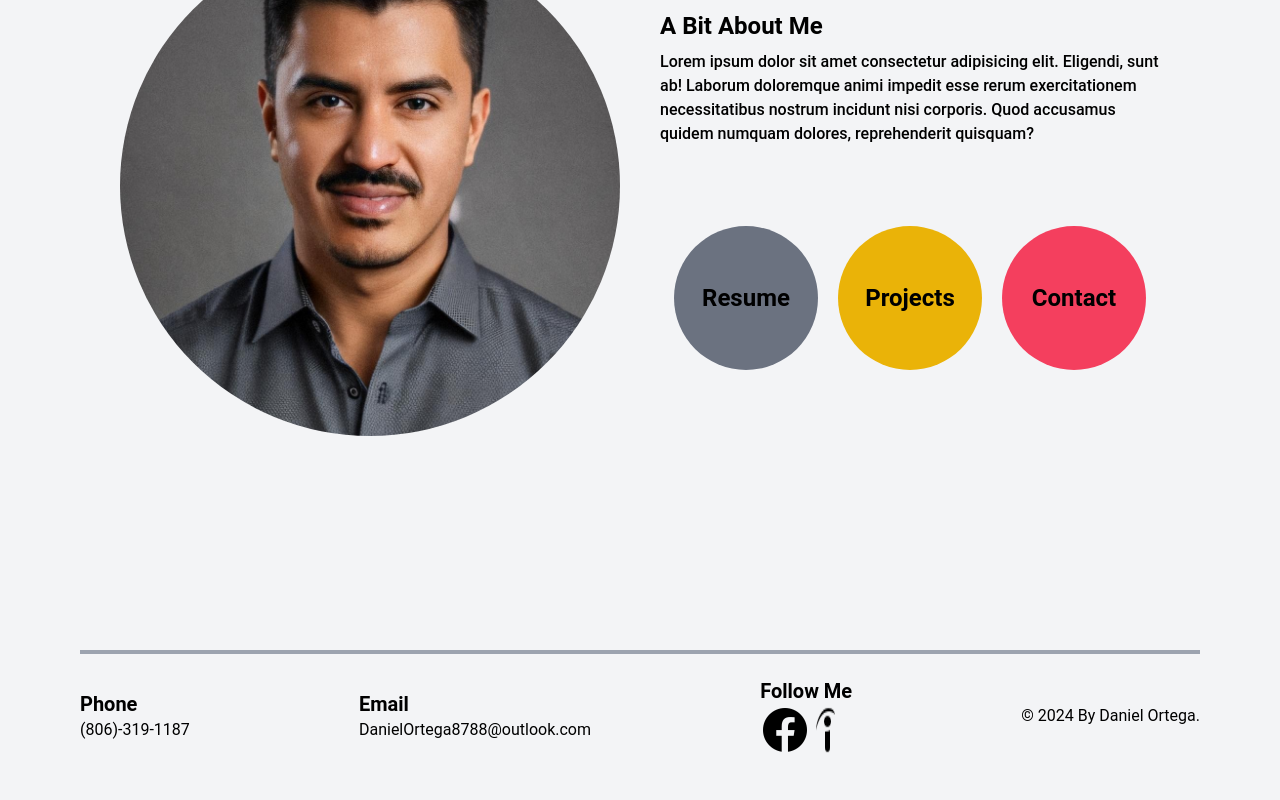
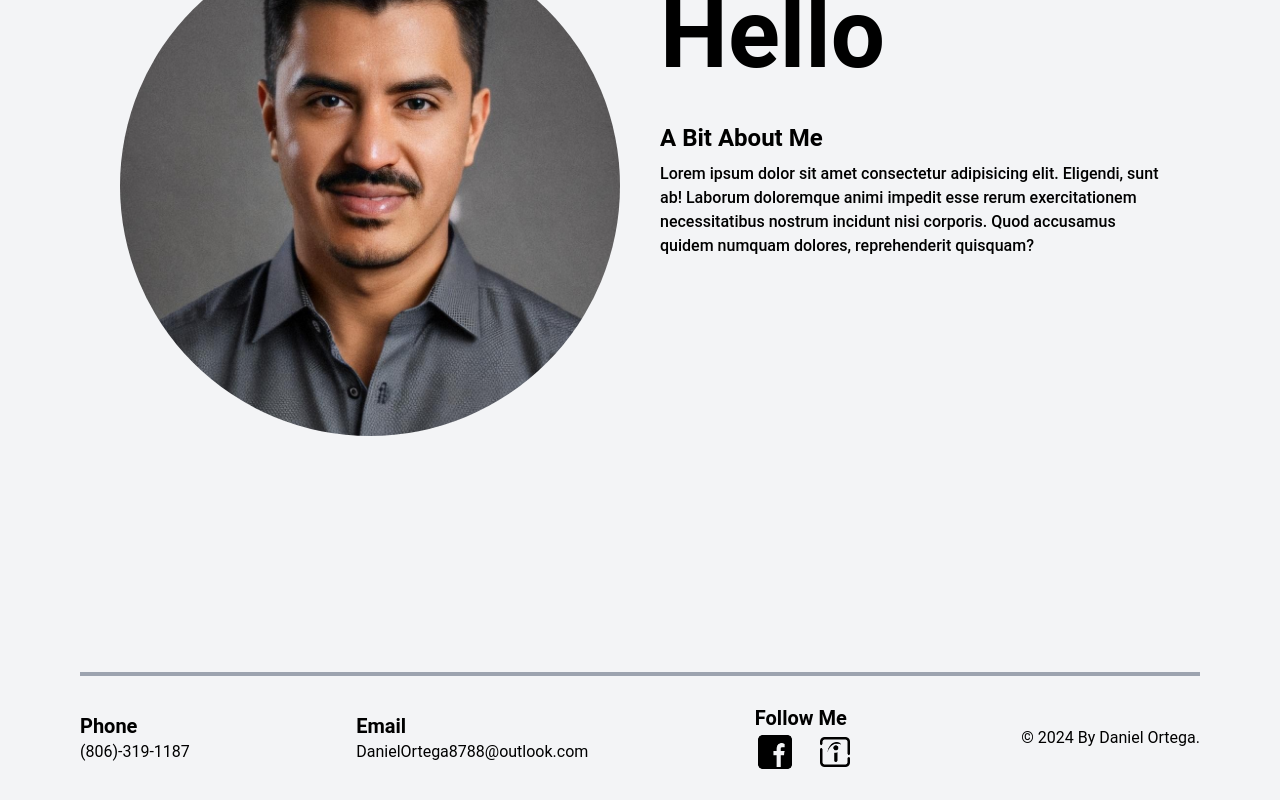
Before and after one commit to Danileson88/personal-website, a React (Vite) app: page / in a window 1280 px wide. Shown: the part 450-1250 px from the top of the page. Before the commit the page ends 1228 px from the top, so only its background shows below. Built offline with nearby package versions, Linux system fonts and the light colour scheme.

Commit message:
almost finished with landing page.

```diff
--- a/src/components/Footer.tsx
+++ b/src/components/Footer.tsx
@@ -2,30 +2,42 @@ import React from "react";
 
 const Footer: React.FC = () => {
   return (
-    <footer className=" mt-32 hidden md:flex justify-center lg:block">
+    <footer className=" mt-[150px] md:flex justify-center lg:block">
       <ul
-        className=" flex justify-between items-center h-32 border-t-4 border-gray-400 border-solid absolute md:static bottom-[-500px] md:w-auto
-     w-11/12 md:mr-20 md:ml-20"
+        className=" flex flex-col md:flex-row justify-between items-start gap-8 md:gap-0
+        md:items-center h-32 border-t-4 border-gray-400 border-solid absolute md:static
+         bottom-[-500px] md:w-auto
+        w-full md:mr-20 md:ml-20"
       >
-        <li>
+        <li className=" ml-10 md:ml-0 mt-5 md:mt-0">
           <p className=" font-bold text-xl">Phone</p>
           <a href="tel:8063191187">(806)-319-1187</a>
         </li>
-        <li>
+        <li className=" ml-10 md:ml-0 mt-5 md:mt-0">
           <p className=" font-bold text-xl">Email</p>
           <a href="mailto:DanielOrtega8788@outlook.com">
             DanielOrtega8788@outlook.com
           </a>
           <li />
         </li>
-        <li>
+        <li className=" ml-10 md:ml-0 mt-5 md:mt-0">
           <p className=" font-bold text-xl">Follow Me</p>
-          <a className="flex">
-            <img src="assets/facebook-icon.png" />
-            <img src="assets/indeed-icon.png" />
+          <a className="flex gap-5">
+            <img
+              className="w-[40px] hover:cursor-pointer"
+              src="assets/facebook-icon2.png"
+              alt="facebook icon"
+            />
+            <img
+              className="w-[40px] hover:cursor-pointer"
+              src="assets/indeed-icon2.png"
+              alt="indeed icon"
+            />
           </a>
         </li>
-        <li>&copy; 2024 By Daniel Ortega.</li>
+        <li className=" ml-10 md:ml-0 mt-5 md:mt-0 pb-10 md:pb-0">
+          &copy; 2024 By Daniel Ortega.
+        </li>
       </ul>
     </footer>
   );
--- a/src/components/NavBar.tsx
+++ b/src/components/NavBar.tsx
@@ -27,19 +27,19 @@ const Header: React.FC<HeaderProps> = ({ openMenu, isOpen }) => {
         text-3xl md:text-base
         ${isOpen ? "block fade-in-up" : "hidden"} md:block`}
       >
-        <li className="mr-4 md:mt-0 mt-20">
+        <li className="mr-4 md:mt-0 mt-20 hover:cursor-pointer">
           Login
           <span className="ml-2 md:border-l-2 border-black"></span>
         </li>
-        <li>
+        <li className=" hover:cursor-pointer">
           Contact
           <span className="ml-2 md:border-l-2 border-black"></span>
         </li>
-        <li className="ml-2 mr-2">
+        <li className="ml-2 mr-2 hover:cursor-pointer">
           Resume
           <span className="ml-2 md:border-l-2 border-black"></span>
         </li>
-        <li>
+        <li className=" hover:cursor-pointer">
           Projects
           <span className="ml-2 md:-l-2 border-black"></span>
         </li>
--- a/src/components/hero.tsx
+++ b/src/components/hero.tsx
@@ -1,8 +1,21 @@
-import React from "react";
+import React, { useEffect, useState } from "react";
 import { HeroProps } from "../types";
 import "../styles/animations.css";
 
 const Hero: React.FC<HeroProps> = ({ isOpen }) => {
+  const [scroll, setScroll] = useState(false);
+  useEffect(() => {
+    const handleScroll = () => {
+      if (window.scrollY > 0) {
+        setScroll(true);
+      } else {
+        setScroll(false);
+      }
+    };
+    window.addEventListener("scroll", handleScroll);
+    return () => window.removeEventListener("scroll", handleScroll);
+  }, []);
+
   return (
     <div
       className={` ${
@@ -25,7 +38,11 @@ const Hero: React.FC<HeroProps> = ({ isOpen }) => {
             necessitatibus nostrum incidunt nisi corporis. Quod accusamus quidem
             numquam dolores, reprehenderit quisquam?
           </h3>
-          <div className="flex mt-20 gap-2 md:gap-5 justify-center">
+          <div
+            className={`${
+              scroll ? "block absolute mt-10" : "md:hidden"
+            } flex gap-2 md:gap-5 justify-center mt-14`}
+          >
             <span
               className=" fade-in-up1 flex justify-center items-center border-solid bg-gray-500
             rounded-full w-[125px] h-[125px] md:w-36 md:h-36 text-center font-bold text-2xl"
--- a/src/styles/animations.css
+++ b/src/styles/animations.css
@@ -10,7 +10,7 @@
 }
 
 .fade-in-up {
-  animation: fadeInUp 0.8s linear;
+  animation: fadeInUp 1s ease;
 }
 
 @keyframes fadeInUp1 {
@@ -20,12 +20,12 @@
   }
   100% {
     opacity: 1;
-    transform: translateY(0);
+    transform: translateY(0px);
   }
 }
 
 .fade-in-up1 {
-  animation: fadeInUp1 1s ease-out; /* Increased duration to 1 second */
+  animation: fadeInUp1 1.5s ease forwards; /* Increased duration to 1 second */
 }
 
 @keyframes fadeInUp2 {
@@ -35,12 +35,12 @@
   }
   100% {
     opacity: 1;
-    transform: translateY(0);
+    transform: translateY(0px);
   }
 }
 
 .fade-in-up2 {
-  animation: fadeInUp2 1.2s ease-out; /* Increased duration to 1 second */
+  animation: fadeInUp2 2s ease forwards; /* Increased duration to 1 second */
 }
 
 @keyframes fadeInUp3 {
@@ -50,10 +50,10 @@
   }
   100% {
     opacity: 1;
-    transform: translateY(0);
+    transform: translateY(0px);
   }
 }
 
 .fade-in-up3 {
-  animation: fadeInUp3 1.4s ease-out; /* Increased duration to 1 second */
+  animation: fadeInUp3 2.5s ease forwards; /* Increased duration to 1 second */
 }
```
Also changed, not shown: public/assets/facebook-icon2.png (added), public/assets/indeed-icon2.png (added).
